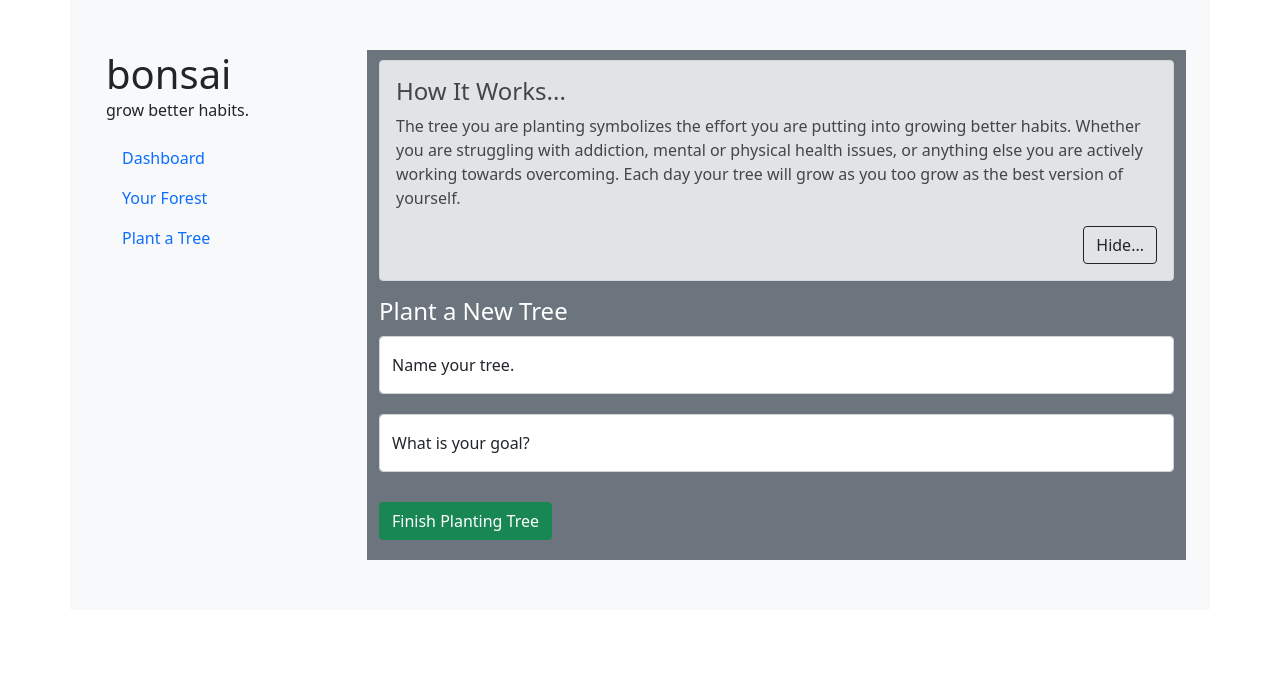
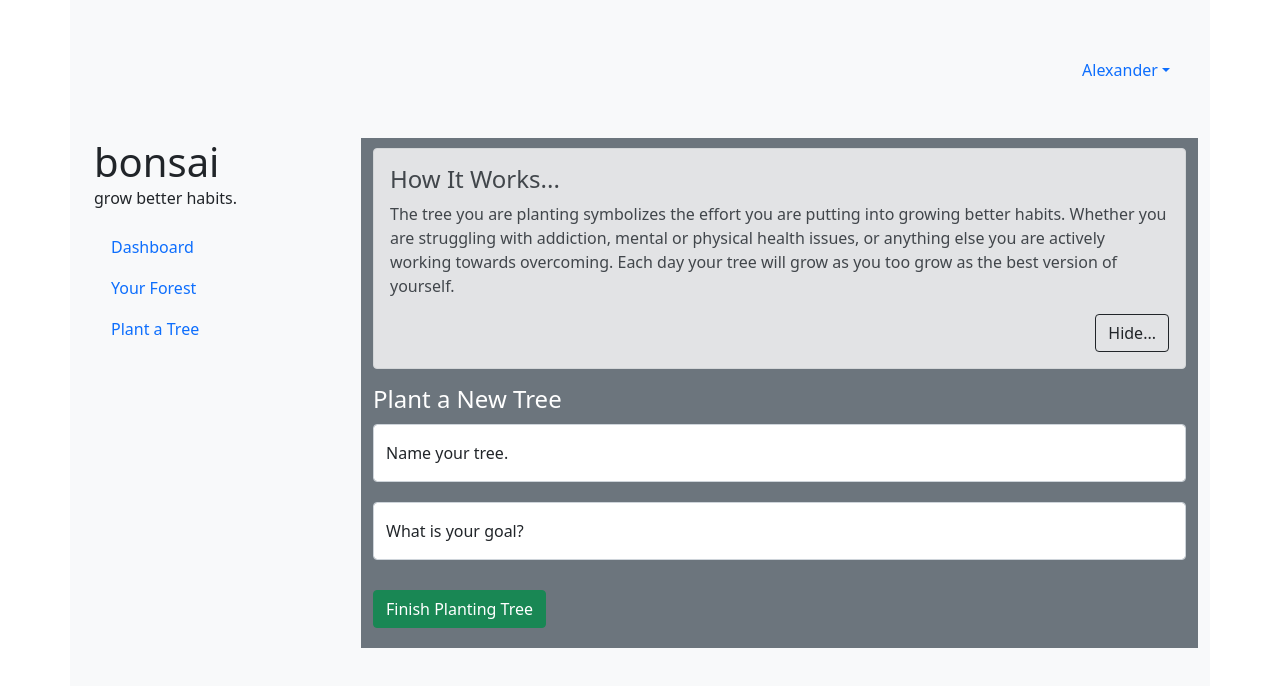
Before and after one commit to alex-lc/bonsai, a React (Create React App) app: page /dashboard/plant-tree in a window 1280 px wide. Shown: the top 686 px of the page. Built offline with nearby package versions, Linux system fonts and the light colour scheme.

Commit message:
Cleaned up some things and added user panel in header to conditionally render user details based on if the user is authenticated or not.

```diff
--- a/src/components/forest/CreateNewTree.tsx
+++ b/src/components/forest/CreateNewTree.tsx
@@ -56,6 +56,7 @@ const CreateNewTree = () => {
             placeholder="Tree Name"
             name="treeName"
             onChange={handleInputChange}
+            autoComplete="off"
           />
         </FloatingLabel>
 
@@ -69,6 +70,7 @@ const CreateNewTree = () => {
             placeholder="Purpose"
             name="purpose"
             onChange={handleInputChange}
+            autoComplete="off"
           />
         </FloatingLabel>
         <Button variant="success" type="submit" className="sm-margin-y">
--- a/src/components/forest/controls/ForestUserControls.tsx
+++ b/src/components/forest/controls/ForestUserControls.tsx
@@ -5,7 +5,7 @@ import { Nav } from "react-bootstrap";
 const ForestUserControls = () => {
   return (
     <ForestUserControlsContaier>
-      <Nav variant="tabs">
+      <Nav variant="tabs" style={{ borderBottom: "none" }}>
         <Nav.Item>
           <Nav.Link href="/dashboard/plant-tree">Plant New Tree</Nav.Link>
         </Nav.Item>
--- a/src/components/menus/DashNav.tsx
+++ b/src/components/menus/DashNav.tsx
@@ -1,4 +1,4 @@
-import Nav from "react-bootstrap/Nav";
+import { Nav } from "react-bootstrap";
 
 const DashNav = () => {
   const unauthenticated = false;
@@ -16,7 +16,11 @@ const DashNav = () => {
 
   return (
     <>
-      <Nav className="flex-sm-column w-100">
+      <Nav
+        variant="tabs"
+        className="flex-sm-column w-100"
+        style={{ borderBottom: "none" }}
+      >
         <Nav.Link href="/dashboard">Dashboard</Nav.Link>
         <Nav.Link href="/dashboard/forest">Your Forest</Nav.Link>
         <Nav.Link href="/dashboard/plant-tree">Plant a Tree</Nav.Link>
--- /dev/null
+++ b/src/components/menus/user/UserPanel.tsx
@@ -0,0 +1,39 @@
+import React from "react";
+// bootstrap
+import { Nav, Dropdown, Container } from "react-bootstrap";
+
+const UserPanel = () => {
+  const isAuthenticated = true;
+
+  if (isAuthenticated) {
+    return (
+      <Container fluid className="d-flex justify-content-end mb-5">
+        <Dropdown as={Nav.Item}>
+          <Dropdown.Toggle as={Nav.Link}>Alexander</Dropdown.Toggle>
+          <Dropdown.Menu>
+            <Dropdown.Item>
+              <Nav.Link href="/profile">Profile</Nav.Link>
+            </Dropdown.Item>
+            <Dropdown.Item>
+              <Nav.Link href="/settings">Settings</Nav.Link>
+            </Dropdown.Item>
+            <Dropdown.Item>
+              <Nav.Link href="/help">Help</Nav.Link>
+            </Dropdown.Item>
+            <Dropdown.Item>
+              <Nav.Link href="/logout">Logout</Nav.Link>
+            </Dropdown.Item>
+          </Dropdown.Menu>
+        </Dropdown>
+      </Container>
+    );
+  }
+
+  return (
+    <Container fluid className="d-flex justify-content-end mb-5">
+      <p>Unauthenticated</p>
+    </Container>
+  );
+};
+
+export default UserPanel;
--- a/src/views/dashboard/DashboardView.tsx
+++ b/src/views/dashboard/DashboardView.tsx
@@ -1,19 +1,22 @@
 import React from "react";
 // bootstrap
 import Container from "react-bootstrap/Container";
+import { Row, Col } from "react-bootstrap";
 
 // components
 import DashNav from "../../components/menus/DashNav";
+import UserPanel from "../../components/menus/user/UserPanel";
 import Logo from "../../components/header/Logo";
 // views
 import DashStatistics from "../../components/dashboard/DashStatistics";
 
 const DashboardView = () => {
   return (
-    <Container
-      className="w-100 d-flex main-container"
-      style={{ padding: "10px" }}
-    >
+    <Container className="w-100 d-flex-col main-container">
+      <Row>
+        <UserPanel />
+      </Row>
+      <Row>
         <Container className="w-25 bg-light">
           <Logo />
           <DashNav />
@@ -21,6 +24,7 @@ const DashboardView = () => {
         <Container className="w-75">
           <DashStatistics />
         </Container>
+      </Row>
     </Container>
   );
 };
--- a/src/views/dashboard/forest/ForestView.tsx
+++ b/src/views/dashboard/forest/ForestView.tsx
@@ -1,15 +1,19 @@
 import React from "react";
 // bootstrap
-import Container from "react-bootstrap/Container";
-
+import { Container, Row, Col } from "react-bootstrap";
 // components
 import DashNav from "../../../components/menus/DashNav";
 import Logo from "../../../components/header/Logo";
 import ForestList from "../../../components/forest/ForestList";
+import UserPanel from "../../../components/menus/user/UserPanel";
 
 const ForestView = () => {
   return (
-    <Container className="w-100 d-flex main-container">
+    <Container className="w-100 d-flex-col main-container">
+      <Row>
+        <UserPanel />
+      </Row>
+      <Row>
         <Container className="w-25 bg-light">
           <Logo />
           <DashNav />
@@ -17,6 +21,7 @@ const ForestView = () => {
         <Container className="w-75">
           <ForestList />
         </Container>
+      </Row>
     </Container>
   );
 };
--- a/src/views/trees/PlantTreeView.tsx
+++ b/src/views/trees/PlantTreeView.tsx
@@ -1,15 +1,20 @@
 import React from "react";
 // bootstrap
-import Container from "react-bootstrap/Container";
+import { Container, Row, Col } from "react-bootstrap";
 
 // components
 import DashNav from "../../components/menus/DashNav";
 import Logo from "../../components/header/Logo";
 import CreateNewTree from "../../components/forest/CreateNewTree";
+import UserPanel from "../../components/menus/user/UserPanel";
 
 const PlantTreeView = () => {
   return (
-    <Container className="w-100 d-flex main-container">
+    <Container className="w-100 d-flex-col main-container">
+      <Row>
+        <UserPanel />
+      </Row>
+      <Row>
         <Container className="w-25 bg-light">
           <Logo />
           <DashNav />
@@ -17,6 +22,7 @@ const PlantTreeView = () => {
         <Container className="w-75 bg-secondary">
           <CreateNewTree />
         </Container>
+      </Row>
     </Container>
   );
 };
```
Lines whose indentation alone changed are shown as unchanged.
